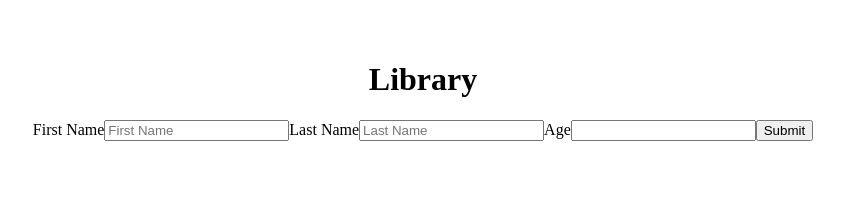
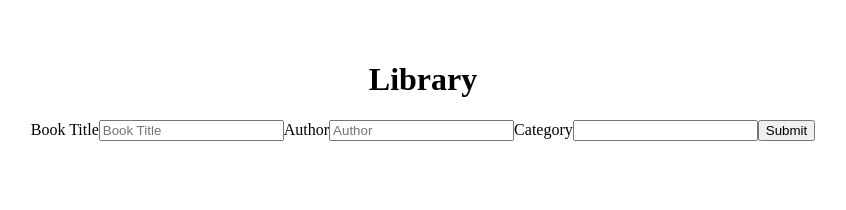
Before and after one commit to M-Pedrami/PERN-Library, a React (Vite) app in the folder client/: page / in a window 1280 px wide. Shown: the top 210 px of the page, without its empty margins (217-1063 px from the left). Built offline with nearby package versions, Linux system fonts and the light colour scheme.

Commit message:
changed the DB instance to Library

```diff
--- a/client/src/App.jsx
+++ b/client/src/App.jsx
@@ -4,7 +4,7 @@ import Input from "./components/InputFields";
 
 function App() {
   const[data, setData] = useState([]);
-  const [member, setMember] = useState({})
+  const [book, setbook] = useState({})
   useEffect(()=>{
    const getData = async () =>{
     try {
@@ -16,14 +16,14 @@ function App() {
     }
    }
    getData()
-  }, [member])
-  console.log(member)
+  }, [book])
+  console.log(book)
   return (
   <>
   <h1>Library</h1>
-  <Input setMember = {setMember} member = {member}/>
-  {data.map(member =>(
-    <p>{member.first_name} {member.last_name} Age: {member.age}</p>
+  <Input setbook = {setbook} book = {book}/>
+  {data.map(book =>(
+    <p>{book.title} by {book.author}</p>
   ))}
   </>
   )
--- a/client/src/components/InputFields/index.jsx
+++ b/client/src/components/InputFields/index.jsx
@@ -1,16 +1,16 @@
 import { useState } from "react";
 
-export default function index({ setMember }) {
-  const [firstName, setFirstName] = useState("");
-  const [lastName, setLastName] = useState("");
-  const [age, setAge] = useState();
+export default function index({ setbook }) {
+  const [title, settitle] = useState("");
+  const [author, setauthor] = useState("");
+  const [category, setCategory] = useState();
 
   const handleSubmit = async (e) => {
     e.preventDefault();
-    const newMember = {
-      first_name: firstName,
-      last_name: lastName,
-      age: age,
+    const newbook = {
+      title: title,
+      author: author,
+      category: category,
     };
     try {
       const response = await fetch("http://localhost:3001", {
@@ -18,14 +18,14 @@ export default function index({ setMember }) {
         headers: {
           "Content-Type": "application/json",
         },
-        body: JSON.stringify(newMember),
+        body: JSON.stringify(newbook),
       });
 
       if (response.ok) {
         const data = await response.json();
-        setMember(data);
+        setbook(data);
       } else {
-        console.error("Failed to add a new Member");
+        console.error("Failed to add a new book");
       }
     } catch (error) {
       console.error("ERROR from FRONTEND/INPUT:", error);
@@ -34,33 +34,33 @@ export default function index({ setMember }) {
 
   return (
     <form action="submit" onSubmit={handleSubmit}>
-      <label htmlFor="name">First Name</label>
+      <label htmlFor="title">Book Title</label>
       <input
         type="text"
-        name="name"
-        id="name"
-        placeholder="First Name"
+        name="title"
+        id="title"
+        placeholder="Book Title"
         onChange={(e) => {
-          setFirstName(e.target.value);
+          settitle(e.target.value);
         }}
       />
-      <label htmlFor="LastName">Last Name</label>
+      <label htmlFor="author">Author</label>
       <input
         type="text"
-        name="name"
-        id="name"
-        placeholder="Last Name"
+        name="author"
+        id="author"
+        placeholder="Author"
         onChange={(e) => {
-          setLastName(e.target.value);
+          setauthor(e.target.value);
         }}
       />
-      <label htmlFor="age">Age</label>
+      <label htmlFor="category">Category</label>
       <input
-        type="number"
-        name="age"
-        id="age"
+        type="text"
+        name="category"
+        id="category"
         onChange={(e) => {
-          setAge(e.target.value);
+          setCategory(e.target.value);
         }}
       />
       <button type="submit">Submit</button>
```
Also changed, not shown: 1 other file (tests, documents, lock files or other folders).
